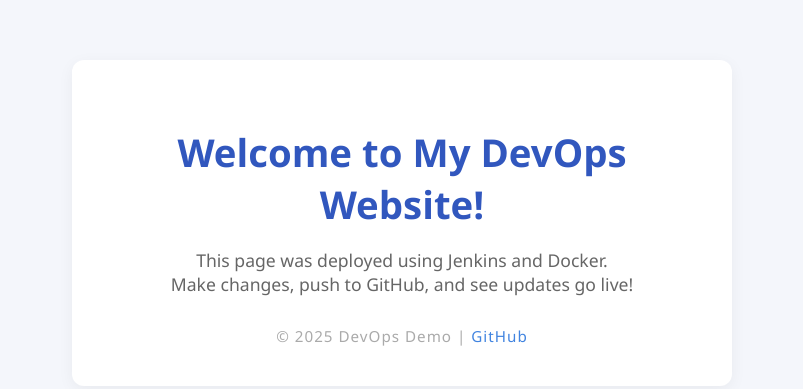
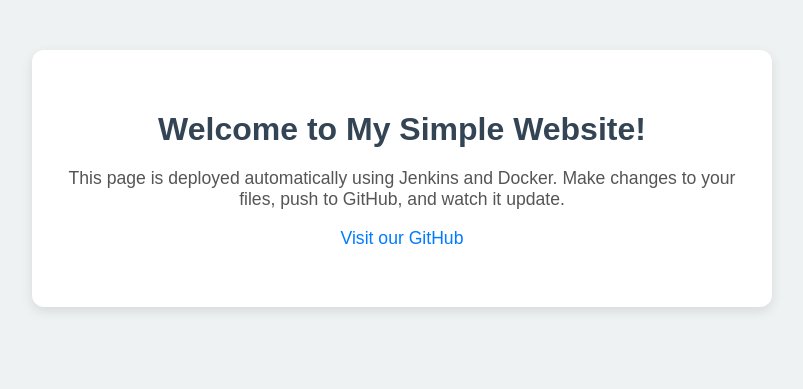
Before and after one commit to SnehashreeHazra/Jenkins_Pipeline, a plain HTML site: page index.html in a window 1280 px wide. Shown: the whole page, without its empty margins (238-1041 px from the left). Drawn offline with Linux system fonts and the light colour scheme.

Commit message:
Refactor index.html for improved layout and design
Updated styles and structure of the HTML page.

```diff
--- a/index.html
+++ b/index.html
@@ -1,42 +1,35 @@
 <!DOCTYPE html>
 <html lang="en">
 <head>
-    <meta charset="UTF-8">
+<meta charset="UTF-8" />
+<meta name="viewport" content="width=device-width, initial-scale=1" />
 <title>My DevOps Website</title>
-    <meta name="viewport" content="width=device-width, initial-scale=1">
 <style>
   body {
-            background: #f4f6fb;
-            font-family: 'Segoe UI', Arial, sans-serif;
+    background: #eef2f3;
+    font-family: 'Arial', sans-serif;
     margin: 0;
     padding: 0;
   }
-        .container {
-            max-width: 600px;
-            margin: 60px auto;
+  .content {
+    max-width: 700px;
+    margin: 50px auto;
     background: #fff;
+    padding: 40px 20px;
     border-radius: 12px;
-            box-shadow: 0 4px 16px rgba(0,0,0,0.05);
-            padding: 40px 30px;
+    box-shadow: 0 4px 12px rgba(0,0,0,0.1);
     text-align: center;
   }
   h1 {
-            color: #3157be;
-            margin-bottom: 18px;
-            font-size: 2.4em;
+    color: #334455;
+    margin-bottom: 20px;
   }
   p {
-            color: #666;
+    color: #555;
     font-size: 1.1em;
   }
-        .footer {
-            margin-top: 30px;
-            color: #aaa;
-            font-size: 0.95em;
-            letter-spacing: 1px;
-        }
   a {
-            color: #4184e0;
+    color: #007BFF;
     text-decoration: none;
   }
   a:hover {
@@ -45,15 +38,10 @@
 </style>
 </head>
 <body>
-    <div class="container">
-        <h1>Welcome to My DevOps Website!</h1>
-        <p>
-            This page was deployed using Jenkins and Docker.<br>
-            Make changes, push to GitHub, and see updates go live!
-        </p>
-        <div class="footer">
-            © 2025 DevOps Demo | <a href="https://github.com/">GitHub</a>
-        </div>
+<div class="content">
+<h1>Welcome to My Simple Website!</h1>
+<p>This page is deployed automatically using Jenkins and Docker. Make changes to your files, push to GitHub, and watch it update.</p>
+<p><a href="https://github.com/SnehashreeHazra/Jenkins_Pipeline" target="_blank">Visit our GitHub</a></p>
 </div>
 </body>
 </html>
```
Lines whose indentation alone changed are shown as unchanged.
